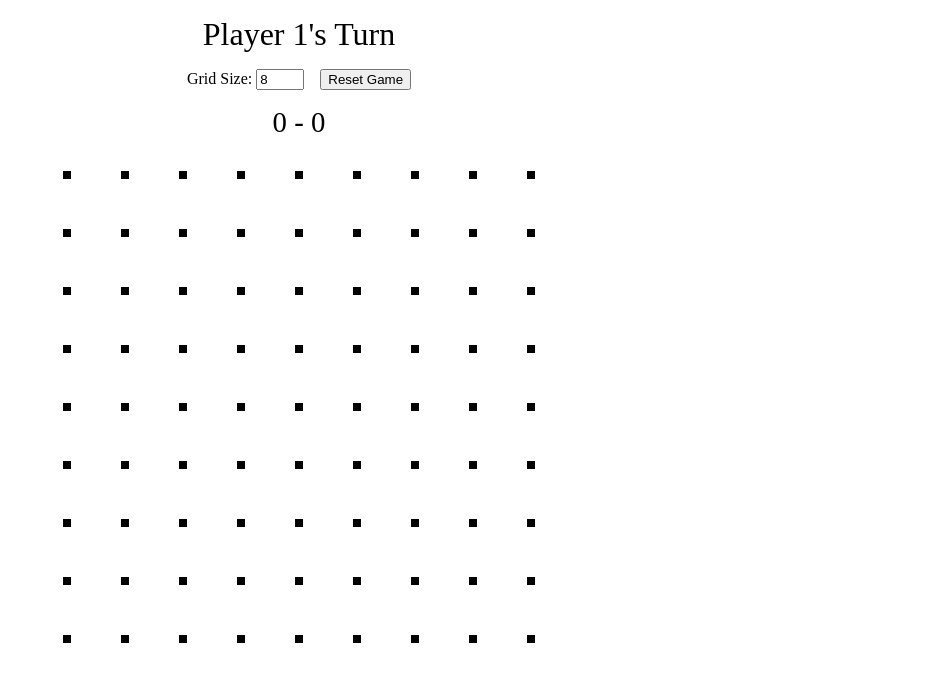
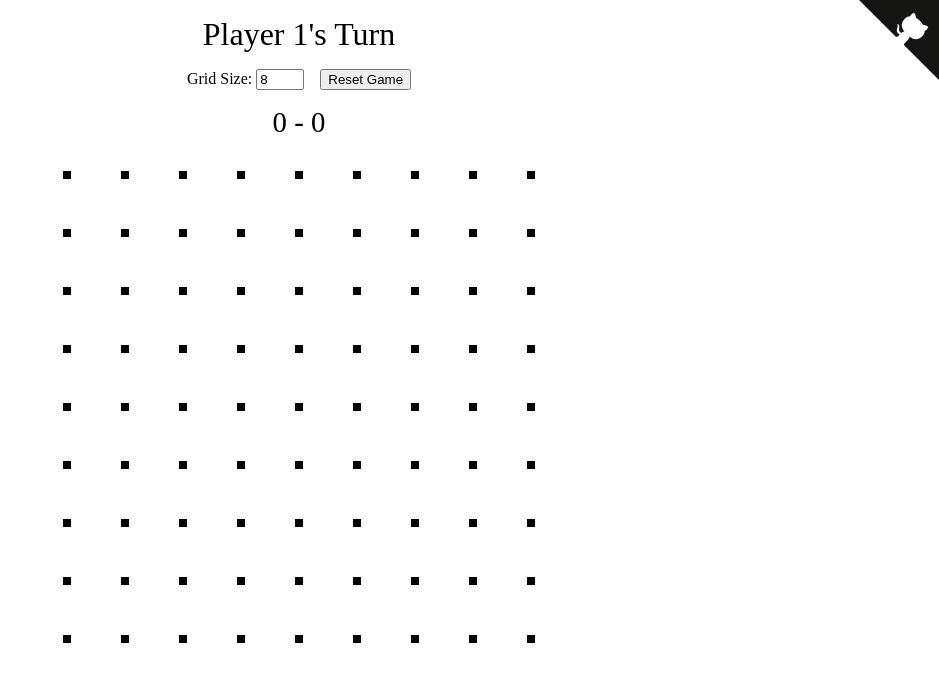
Before and after one commit to t27duck/ts-dotsboxes, a website with bundled scripts: page www/index.html in a window 1280 px wide. Shown: the whole page, without its empty margins (341-1280 px from the left). Built offline with nearby package versions, Linux system fonts and the light colour scheme.

Commit message:
Add github corner

```diff
--- a/www/index.html
+++ b/www/index.html
@@ -84,10 +84,47 @@
       margin: 2rem auto;
       width: fit-content;
     }
+    .github-corner:hover .octo-arm {
+      animation: octocat-wave 560ms ease-in-out
+    }
+    @keyframes octocat-wave {
+      0%,
+      100% {
+        transform: rotate(0)
+      }
+      20%,
+      60% {
+        transform: rotate(-25deg)
+      }
+      40%,
+      80% {
+        transform: rotate(10deg)
+      }
+    }
+    @media (max-width:500px) {
+      .github-corner:hover .octo-arm {
+        animation: none
+      }
+
+      .github-corner .octo-arm {
+        animation: octocat-wave 560ms ease-in-out
+      }
+    }
   </style>
   <script src="index.js"></script>
 </head>
 <body>
+<a href="https://github.com/t27duck/ts-dotsboxes" class="github-corner" aria-label="View source on GitHub"><svg width="80"
+    height="80" viewBox="0 0 250 250" style="fill:#151513; color:#fff; position: absolute; top: 0; border: 0; right: 0;"
+    aria-hidden="true">
+    <path d="M0,0 L115,115 L130,115 L142,142 L250,250 L250,0 Z"></path>
+    <path
+      d="M128.3,109.0 C113.8,99.7 119.0,89.6 119.0,89.6 C122.0,82.7 120.5,78.6 120.5,78.6 C119.2,72.0 123.4,76.3 123.4,76.3 C127.3,80.9 125.5,87.3 125.5,87.3 C122.9,97.6 130.6,101.9 134.4,103.2"
+      fill="currentColor" style="transform-origin: 130px 106px;" class="octo-arm"></path>
+    <path
+      d="M115.0,115.0 C114.9,115.1 118.7,116.5 119.8,115.4 L133.7,101.6 C136.9,99.2 139.9,98.4 142.2,98.6 C133.8,88.0 127.5,74.4 143.8,58.0 C148.5,53.4 154.0,51.2 159.7,51.0 C160.3,49.4 163.2,43.6 171.4,40.1 C171.4,40.1 176.1,42.5 178.8,56.2 C183.1,58.6 187.2,61.8 190.9,65.4 C194.5,69.0 197.7,73.2 200.1,77.6 C213.8,80.2 216.3,84.9 216.3,84.9 C212.7,93.1 206.9,96.0 205.4,96.6 C205.1,102.4 203.0,107.8 198.3,112.5 C181.9,128.9 168.3,122.5 157.7,114.1 C157.9,116.9 156.7,120.9 152.7,124.9 L141.0,136.5 C139.8,137.7 141.6,141.9 141.8,141.8 Z"
+      fill="currentColor" class="octo-body"></path>
+  </svg></a>
   <div id="information"></div>
   <div id="game-config">
     <div>
```
